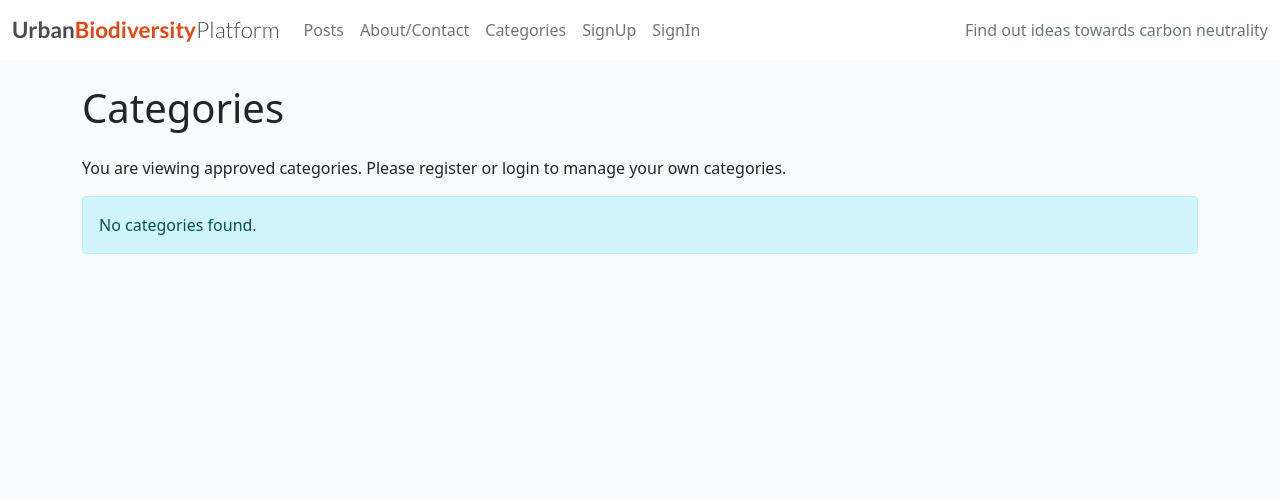
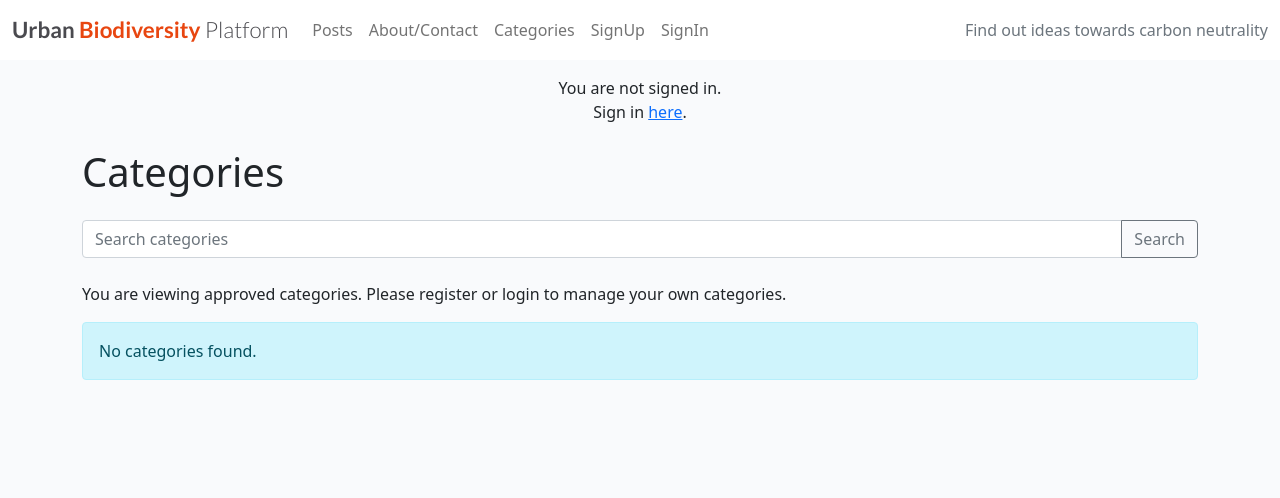
Before and after one commit to KikiBerg/urban-biodiversity-platform, a Django app: page /categories/ in a window 1280 px wide. Shown: the top 498 px of the page. Run offline with Django 4.2, Linux system fonts and the light colour scheme; data comes from the database, SQL or seed files in the repository; parts of the project's set-up code (start-up, migrations or seed data) failed here and were passed over; some libraries are stand-ins or nearby versions.

Commit message:
Add search form in category list page

```diff
--- a/posts/forms.py
+++ b/posts/forms.py
@@ -55,3 +55,14 @@ class CategoryForm(forms.ModelForm):
         super().__init__(*args, **kwargs)
         if user and user.has_perm('posts.can_manage_categories'):
             self.fields['status'] = forms.ChoiceField(choices=STATUS_CATEGORIES)
+
+
+class CategorySearchForm(forms.Form):
+    """
+    Form for searching categories.
+    """
+    q = forms.CharField(
+        required=False,
+        label='Search',
+        widget=forms.TextInput(attrs={'class': 'form-control', 'placeholder': 'Search categories'})
+    )
--- a/posts/templates/posts/category_list.html
+++ b/posts/templates/posts/category_list.html
@@ -7,12 +7,20 @@
 <div class="container mt-4">
   <h1 class="mb-4">Categories</h1>
 
+  <!-- Search Bar -->
+  <form class="mb-4" method="get">
+    {% csrf_token %}
+    <div class="input-group">
+      {{ form.q }}
+      <button class="btn btn-outline-secondary" type="submit">Search</button>
+    </div>
+  </form>
+
   {% if user.is_authenticated %}
     <a href="{% url 'category_create' %}" class="btn btn-primary mb-3"><i class="fas fa-plus"></i>Add Category</a>
   {% else %}
   <p>You are viewing approved categories. Please register or login to manage your own categories.</p>
   {% endif %}
-
 
 
   <div class="list-group">
--- a/posts/templates/posts/index.html
+++ b/posts/templates/posts/index.html
@@ -14,7 +14,7 @@
         <div class="col-12 mt-3 left">
             <div class="row">
                 {% for post in posts %}
-                <div class="col-md-4">
+                <div class="col-md-4 center">
                     <div class="card mb-4">
                         <div class="card-body">
                             <div class="image-container">
--- a/posts/views.py
+++ b/posts/views.py
@@ -5,12 +5,13 @@ from django.urls import reverse_lazy
 from django.contrib import messages
 from django.shortcuts import render, get_object_or_404, redirect, reverse
 from django.http import HttpResponseRedirect
+from django.db.models import Q
 
 # Import Django's authentication mixins to ensure that users are logged in and have the required permissions
 #from django.contrib.auth.mixins import LoginRequiredMixin, UserPassesTestMixin
 
 from .models import Post, Category, Comment
-from .forms import PostForm, CommentForm, CategoryForm
+from .forms import PostForm, CommentForm, CategoryForm, CategorySearchForm
 from .decorators import superuser_or_creator_required
 
 
@@ -105,12 +106,27 @@ class CategoryListView(ListView):
 
 
     def get_queryset(self):
-        if self.request.user.is_authenticated:
+        queryset = Category.objects.all() if self.request.user.is_authenticated else Category.objects.filter(status='approved')
+
+        form = CategorySearchForm(self.request.GET)
+        if form.is_valid():
+            query = form.cleaned_data['q']
+            if query:
+                queryset = queryset.filter(
+                    Q(name__icontains=query) | Q(description__icontains=query)
+                )
+
+        return queryset
+
+
+
+
+        #if self.request.user.is_authenticated:
             # Authenticated users can see all categories
-            return Category.objects.all()
-        else:
+            #return Category.objects.all()
+        #else:
             # Non-authenticated users can only see approved categories
-            return Category.objects.filter(status='approved')
+           # return Category.objects.filter(status='approved')
 
 
     def get_context_data(self, **kwargs):
@@ -119,6 +135,7 @@ class CategoryListView(ListView):
         """
         context = super().get_context_data(**kwargs)
         context['user'] = self.request.user
+        context['form'] = CategorySearchForm(self.request.GET)
         return context
 
 
--- a/static/css/style.css
+++ b/static/css/style.css
@@ -1,6 +1,7 @@
 body {
     background-color: #F9FAFC;
 }
+
 
 .brand {
     font-family: Lato, sans-serif;
--- a/templates/base.html
+++ b/templates/base.html
@@ -37,8 +37,12 @@
     <!-- Navigation -->
     <nav class="navbar navbar-expand-lg navbar-light bg-white">
         <div class="container-fluid">
-            <a class="navbar-brand" href="{% url 'index' %}"><span class="brand">Urban<span
-                        class="red-o">Biodiversity</span><span class="thin">Platform</span></span></a>
+            <a class="navbar-brand" href="{% url 'index' %}">
+                <span class="brand">Urban
+                    <span class="red-o">Biodiversity</span>
+                    <span class="thin">Platform</span>
+                </span>
+            </a>
             <button class="navbar-toggler" type="button" data-bs-toggle="collapse" data-bs-target="#navbarText"
                 aria-controls="navbarText" aria-expanded="false" aria-label="Toggle navigation">
                 <span class="navbar-toggler-icon"></span>
@@ -103,6 +107,12 @@
 
     <main class="flex-shrink-0 main-bg">
 
+        {% if user.is_authenticated %}
+        <p class="text-center m-3">You are signed in as: {{ user }} </p>
+        {% else %}
+        <p class="text-center m-3">You are not signed in. <br>Sign in <a href="{% url 'account_login' %}">here</a>.</p>
+        {% endif %}
+
         {% block content %}
         <!-- Content Goes here -->
         {% endblock content %}
```
Also changed, not shown: posts/templates/posts/post_detail.html (line endings or trailing spaces).
